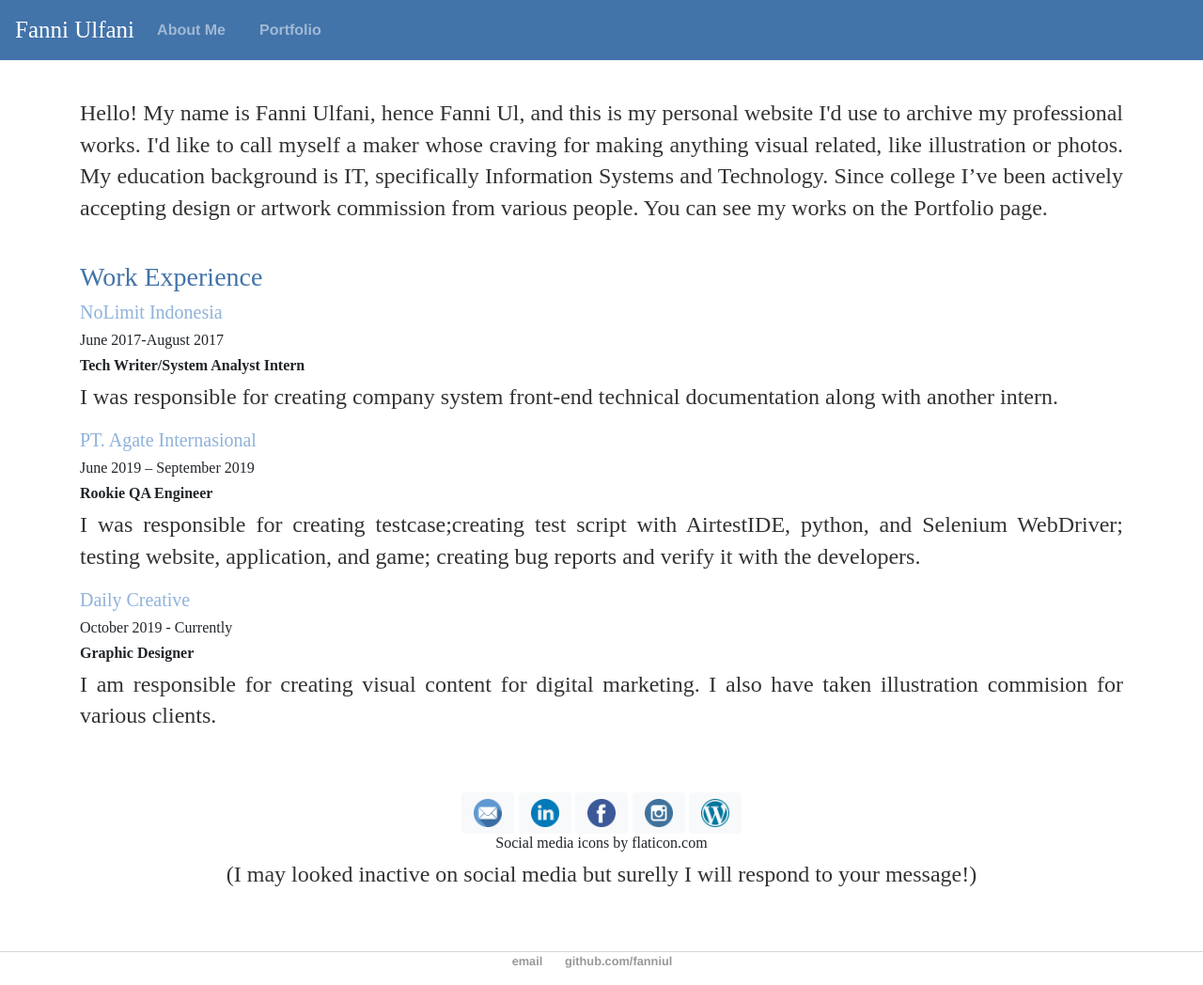
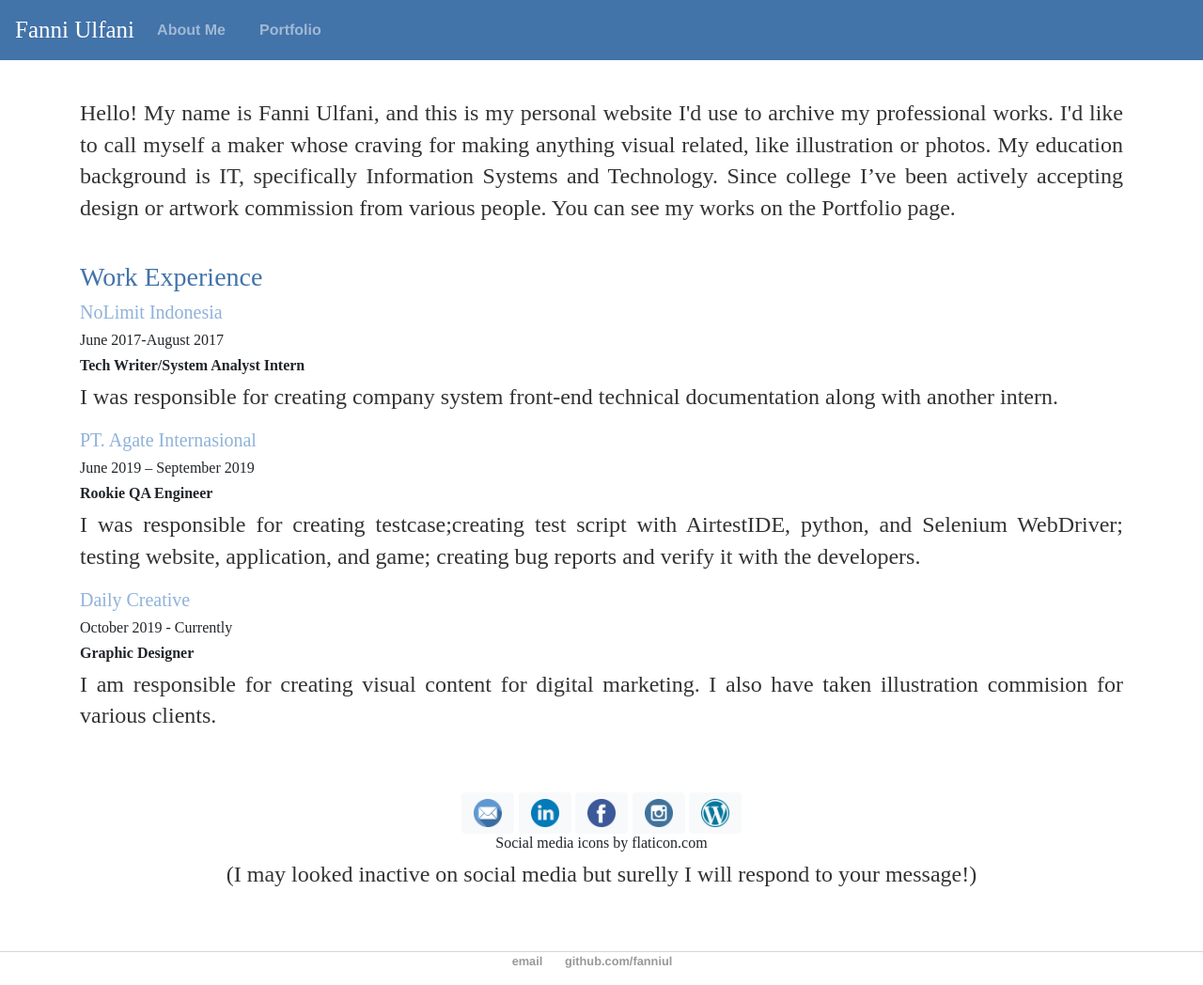
Before and after one commit to fanniul/fanniul.github.io, a Jekyll site: the page built from about/index.html, in a window 1280 px wide and 1048 px high. Shown: the whole window at 94% size. Built offline with Jekyll 4.4.1, drawn with Linux system fonts in a browser that asks for light colours; comment, search, counter and statistics services are not loaded.

Commit message:
Update index.html

```diff
--- a/about/index.html
+++ b/about/index.html
@@ -9,7 +9,7 @@ title: Fanni Ulfani
 But I have a wide range of interests that includes art, craft and, photography.
 I’m focusing on web development, mainly in front-end.</p> -->
 	<br>
-	<p class="text-justify" style="font-family: Lateef;"> Hello! My name is Fanni Ulfani, hence Fanni Ul, and this is my personal website I'd use to archive my professional works.
+	<p class="text-justify" style="font-family: Lateef;"> Hello! My name is Fanni Ulfani, and this is my personal website I'd use to archive my professional works.
 	I'd like to call myself a maker whose craving for making anything visual related, like illustration or photos.
 	My education background is IT, specifically Information Systems and Technology.
 	Since college I’ve been actively accepting design or artwork commission from various people. You can see my works on the Portfolio page.
```
